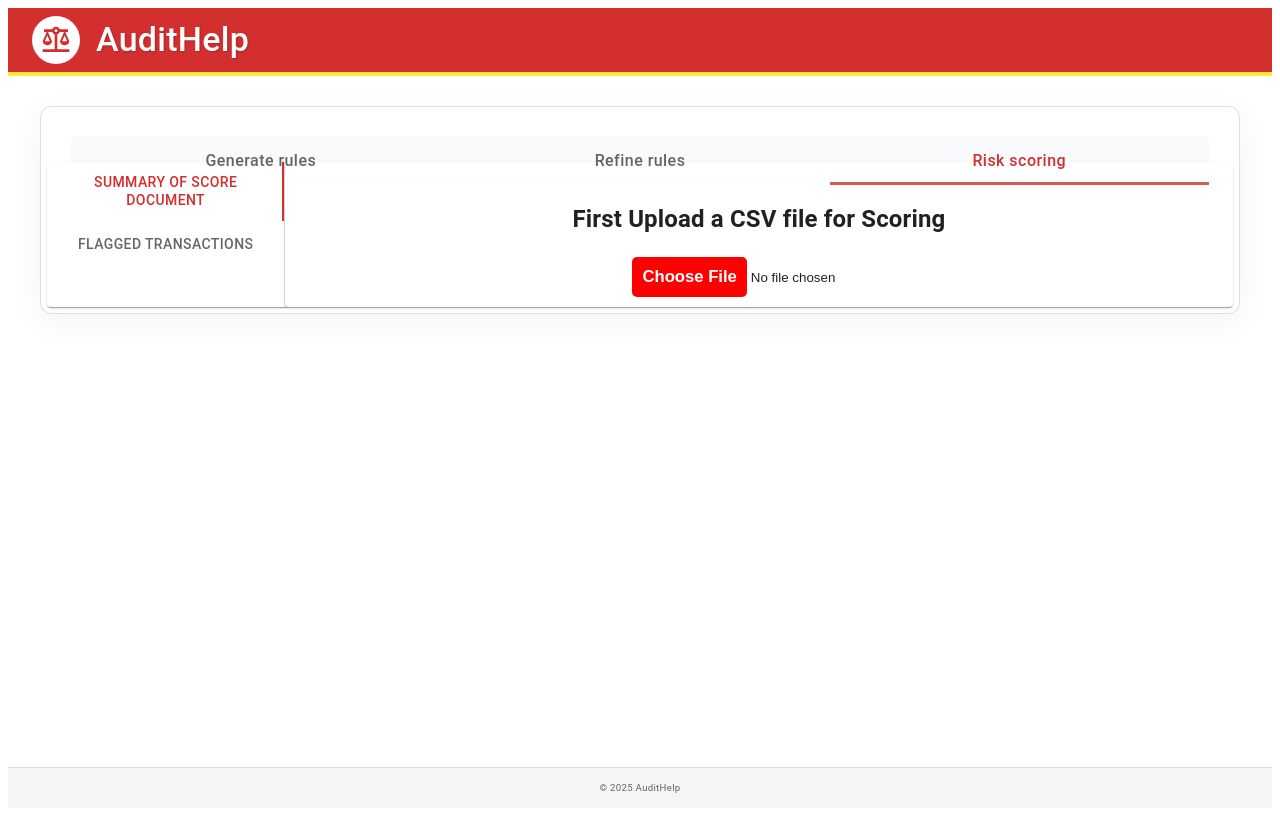
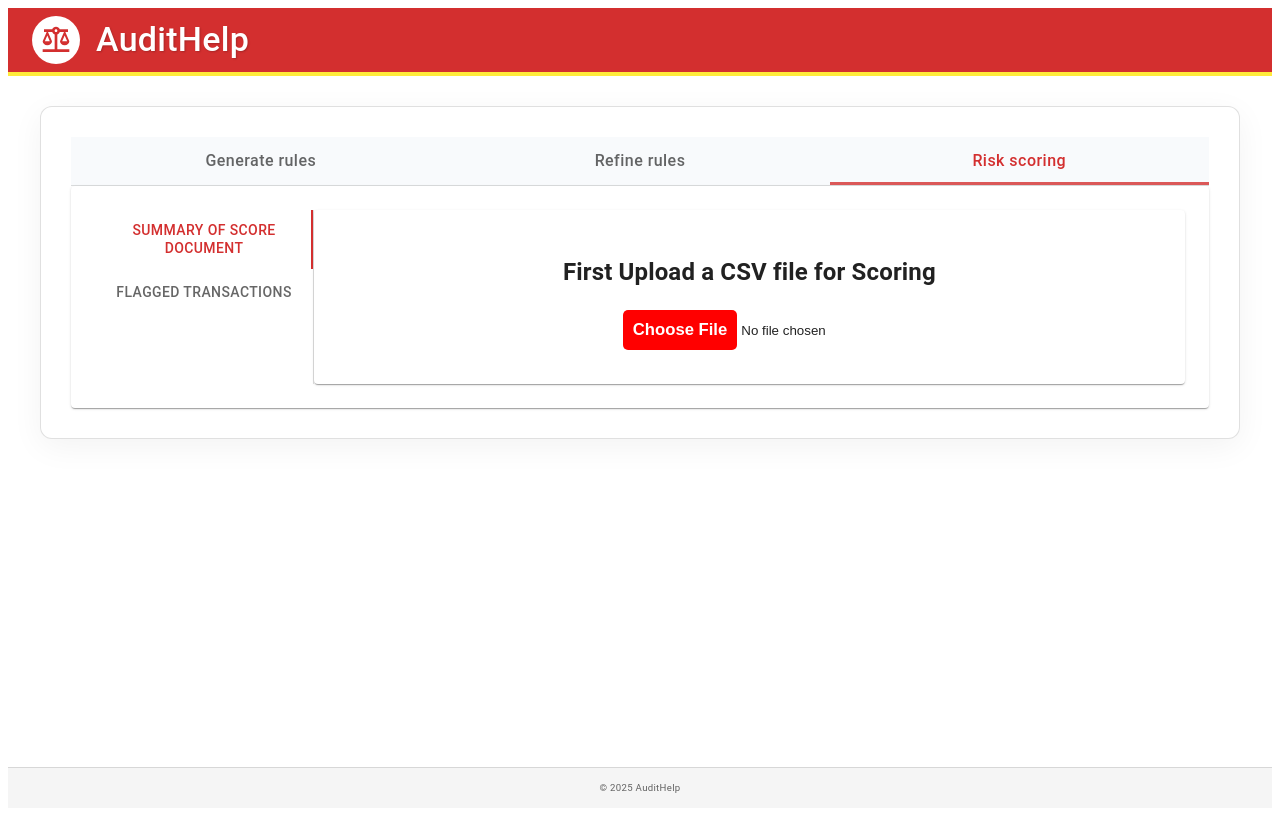
Before and after one commit to ewfx/gaidp-ai-alchemists, a React (Create React App) app in the folder code/src/frontend/aidp/: page / in a window 1280 px wide. Both pictures are taken after a click on the tab "Risk scoring". Built offline with nearby package versions, Linux system fonts and the light colour scheme.

Commit message:
update margin and padding

```diff
--- a/code/src/frontend/aidp/src/modules/components/RiskScoring/ResSummary.js
+++ b/code/src/frontend/aidp/src/modules/components/RiskScoring/ResSummary.js
@@ -9,7 +9,7 @@ function ResSummary(){
     }
 
     return (
-        <Card sx={{margin:"-24px", borderRadius:"none !important", boxShadow:"none"}}>
+        <Card sx={{borderRadius:"none !important", boxShadow:"none"}}>
 
             {!fileUploaded && <UploadDocCsv onUpload = {handleUpload}/>}
             {fileUploaded &&
--- a/code/src/frontend/aidp/src/modules/components/RiskScoring/RiskScoring.js
+++ b/code/src/frontend/aidp/src/modules/components/RiskScoring/RiskScoring.js
@@ -4,7 +4,7 @@ import ResultPane from "./ResultPane"
 
 function RiskScoring(){
     return (
-        <Card sx = {{margin:"-24px",display:"flex"}}>
+        <Card sx = {{mx:"auto", p:3, display:"flex"}}>
             <MenuOption/>
         </Card>
     )
--- a/code/src/frontend/aidp/src/modules/components/RiskScoring/UploadDoccsv.js
+++ b/code/src/frontend/aidp/src/modules/components/RiskScoring/UploadDoccsv.js
@@ -44,7 +44,7 @@ const UploadDocCsv = (props) => {
   };
 
   return (
-    <Card sx = {{display:"flex", flexDirection:"column", alignItems:"center", justifyContent:"space-evenly", marginTop:"2%"}}>
+    <Card sx = {{display:"flex", flexDirection:"column", alignItems:"center", justifyContent:"space-evenly", boxShadow:"none", borderRadius:"none"}}>
       <h2>First Upload a CSV file for Scoring</h2>
       <Card sx={{bgcolor:"transparent", display:"flex", alignItems:"center", flexDirection:"column", borderRadius:"none !important", boxShadow:"none"}}>
         {/* <label for="file">choose a file</label> */}
```
